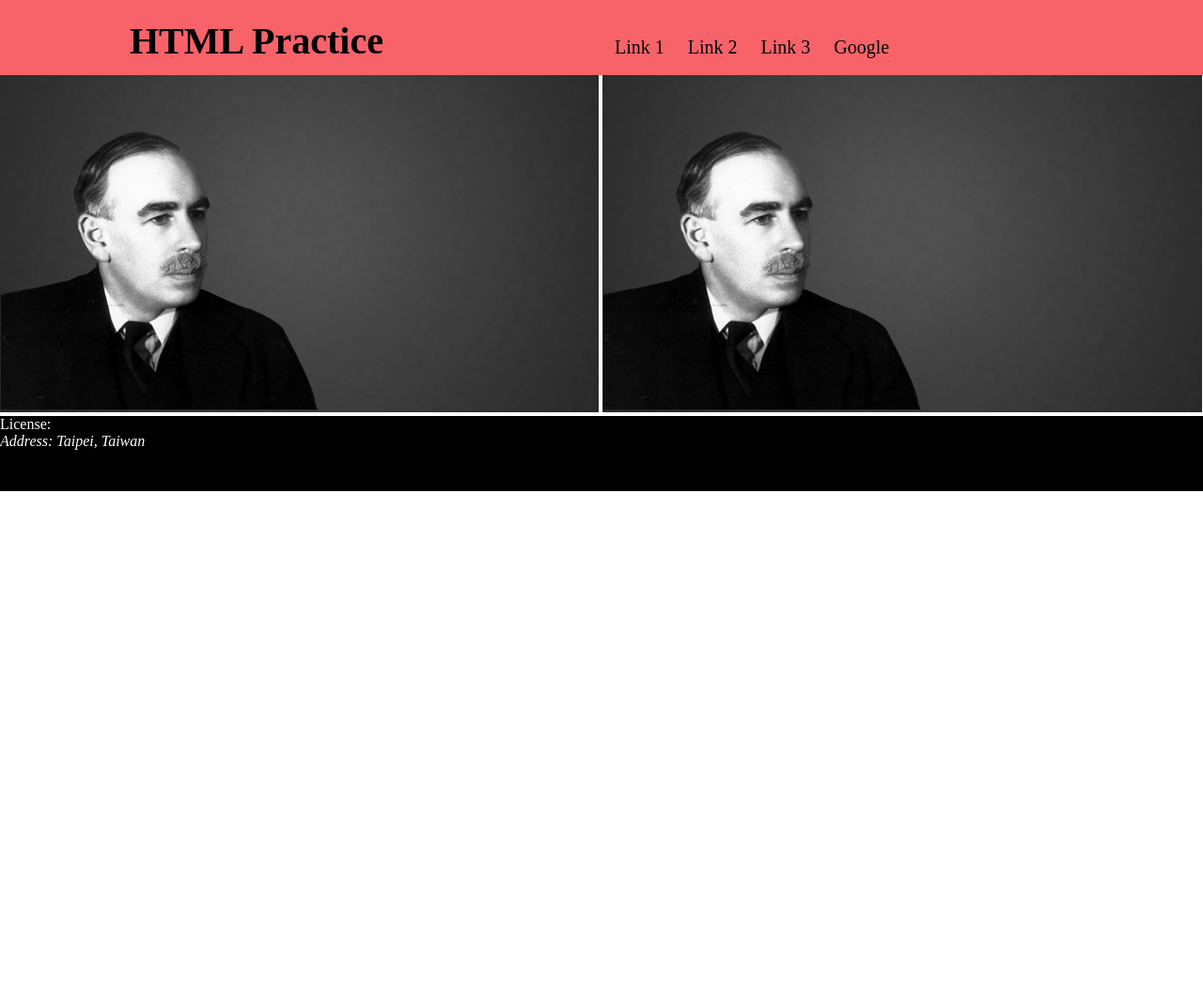
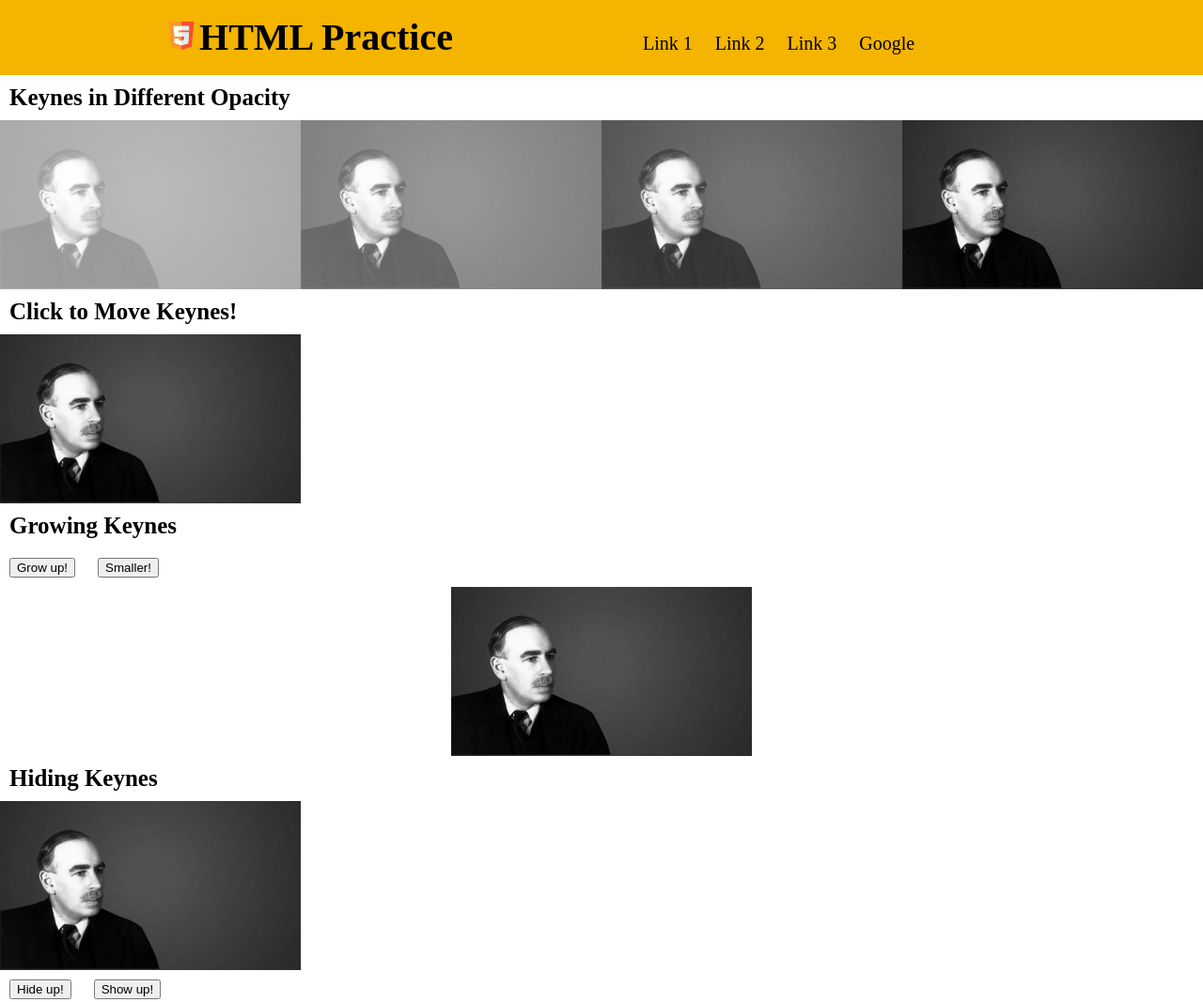
Before and after one commit to Jamison-Chen/jamison-chen.github.io, a plain HTML site: page page2.html in a window 1280 px wide. Shown: the top 1067 px of the page at 94% size. Before the commit the page ends 800 px from the top, so only its background shows below. Drawn offline with Linux system fonts and the light colour scheme.

Commit message:
edit at home

```diff
--- a/css/forIndex.css
+++ b/css/forIndex.css
@@ -6,7 +6,38 @@ body{
 }
 header{
 	height:80px;
-	background-color:#F76369;
+	background-color:#F4B400;
+}
+header>div{
+	height: 60px;
+	width: 50%;
+	margin-top: auto;
+	margin-bottom: auto;
+	margin-left: 10px;
+	margin-right: 10px;
+	text-align: center;
+	line-height: 80px;
+	display:inline-block;
+}
+#webName{
+	font-weight: 600;
+	color: #000000;
+	font-size:40px;
+}
+header>nav{
+	height: 40px;
+	margin-top: 10px;
+	margin-left: 10px;
+	margin-bottom: 10px;
+	margin-right: 10px;
+	display:inline-block;
+}
+header>nav>a{
+	font-weight: 100;
+	color: #000000;
+	font-size:20px;
+	margin-left: 10px;
+	margin-right: 10px;
 }
 main{
 	margin-left: 10px;
@@ -14,18 +45,18 @@ main{
 }
 main>h3{
 	font-size:25px;
-}
-header a{
-	color: #000;
+	margin-top: 0px;
+	margin-bottom: 0px;
+	margin-left: 0px;
+	margin-right: 0px;
+	padding-top: 10px;
+	padding-bottom: 10px;
 }
 a{
 	text-decoration: none;
 }
-a:hover{
-	animation-name: linkHoverAnimation;
-	animation-duration: 0.25s;
+footer{
+	height:80px;
+	background-color:#000000;
+	color:white;
 }
-@keyframes linkHoverAnimation{
-	from {color:#000;}
-	to {color:#FFF;}
-}
--- a/css/forPage1.css
+++ b/css/forPage1.css
@@ -6,7 +6,38 @@ body{
 }
 header{
 	height:80px;
-	background-color:#F7DCF0;
+	background-color:#F4B400;
+}
+header>div{
+	height: 60px;
+	width: 50%;
+	margin-top: auto;
+	margin-bottom: auto;
+	margin-left: 10px;
+	margin-right: 10px;
+	text-align: center;
+	line-height: 80px;
+	display:inline-block;
+}
+#webName{
+	font-weight: 600;
+	color: #000000;
+	font-size:40px;
+}
+header>nav{
+	height: 40px;
+	margin-top: 10px;
+	margin-left: 10px;
+	margin-bottom: 10px;
+	margin-right: 10px;
+	display:inline-block;
+}
+header>nav>a{
+	font-weight: 100;
+	color: #000000;
+	font-size:20px;
+	margin-left: 10px;
+	margin-right: 10px;
 }
 main{
 	margin-left: 10px;
@@ -14,20 +45,12 @@ main{
 }
 main>h3{
 	font-size:25px;
-}
-header a{
-	color: #000;
-	margin-top: 40px;
-	margin-left: 10px;
+	margin-top: 0px;
 	margin-bottom: 0px;
-	margin-right: 10px;
-}
-header b{
-	 font-size:40px;
-	 margin-top: 20px;
-	 margin-left: 10%;
-	 margin-right: 10%;
-	 display:inline-block
+	margin-left: 0px;
+	margin-right: 0px;
+	padding-top: 10px;
+	padding-bottom: 10px;
 }
 a{
 	text-decoration: none;
@@ -109,3 +132,10 @@ a{
 #canvas001{
 	width:100%;
 }
+footer{
+	height:80px;
+	background-color:#000000;
+	color:white;
+	line-height:40px;
+	margin: auto;
+}
--- a/css/forPage2.css
+++ b/css/forPage2.css
@@ -6,109 +6,68 @@ body{
 }
 header{
 	height:80px;
-	background-color:#F7DCF0;
+	background-color:#F4B400;
+}
+header>div{
+	height: 60px;
+	width: 50%;
+	margin-top: auto;
+	margin-bottom: auto;
+	margin-left: 10px;
+	margin-right: 10px;
+	text-align: center;
+	line-height: 80px;
+	display:inline-block;
+}
+#webName{
+	font-weight: 600;
+	color: #000000;
+	font-size:40px;
+}
+header>nav{
+	height: 40px;
+	margin-top: 10px;
+	margin-left: 10px;
+	margin-bottom: 10px;
+	margin-right: 10px;
+	display:inline-block;
+}
+header>nav>a{
+	font-weight: 100;
+	color: #000000;
+	font-size:20px;
+	margin-left: 10px;
+	margin-right: 10px;
 }
 main{
-
 }
 main>h3{
 	font-size:25px;
-}
-header a{
-	color: #000;
-	margin-top: 40px;
+	margin-top: 0px;
+	margin-bottom: 0px;
 	margin-left: 10px;
-	margin-bottom: 0px;
 	margin-right: 10px;
-}
-header b{
-	 font-size:40px;
-	 margin-top: 20px;
-	 margin-left: 10%;
-	 margin-right: 10%;
-	 display:inline-block
+	padding-top: 10px;
+	padding-bottom: 10px;
 }
 a{
 	text-decoration: none;
 }
 .KeynesPic{
-	width:49.8%;
+	width:25%;
 	display: inline-block;
+	margin: 0px;
 }
-@keyframes squareMove{
-	0% {
-		margin-top: 150px;
-		margin-bottom: 250px;
-		margin-left:100px;
-		margin-right:200px;
-		background-color: #4285F4;
-	}
-	25% {
-		margin-top: 250px;
-		margin-bottom: 150px;
-		margin-left:100px;
-		margin-right:200px;
-		background-color: #DB4437;
-	}
-	50% {
-		margin-top: 250px;
-		margin-bottom: 150px;
-		margin-left:200px;
-		margin-right:100px;
-		background-color: #F4B400;
-	}
-	75% {
-		margin-top: 150px;
-		margin-bottom: 250px;
-		margin-left:200px;
-		margin-right:100px;
-		background-color: #0F9D58;
-	}
-	100% {
-		margin-top: 150px;
-		margin-bottom: 250px;
-		margin-left:100px;
-		margin-right:200px;
-		background-color: #4285F4;
-	}
+.imageContainer{
+	font-size: 0px;
 }
-.autoSquare{
-	width: 100px;
-	height: 100px;
-	margin-top: 150px;
-	margin-bottom: 250px;
-	margin-left:100px;
-	margin-right:200px;
-	background-color: #4285F4;
-	animation-name: squareMove;
-	animation-iteration-count: infinite;
+.button{
+	margin: 10px;
 }
-#sq001{
-	animation-duration: 4s;
+footer{
+	height:80px;
+	background-color:#000000;
+	color:white;
+	line-height:40px;
+	margin: auto;
 }
-#sq002{
-	animation-duration: 2s;
-}
-#sq003{
-	animation-duration: 8s;
-}
-.squareContainer{
-	 display:inline-block;
-	 width: 33%;
-}
-.playSquare{
-	width: 100px;
-	height: 20px;
-	background-color:#4285F4;
-	transition: all 1s;
-	transition-timing-function: ease-out;
-}
-.playSquare:hover{
-	background-color: #DB4437;
-	border-top: 1px;
-	width: 400px;
-	height: 20px;
-}
-#canvas001{
-	width:100%;
-}
--- a/js/forPage2.js
+++ b/js/forPage2.js
@@ -0,0 +1,54 @@
+$(document).ready(function(){
+	$("#kPic01").css("opacity", 0.4);
+	$("#kPic02").css("opacity", 0.6);
+	$("#kPic03").css("opacity", 0.8);
+	$("#kPic04").css("opacity", 1);
+	$("#kPic01").hover(
+		function(){
+			$("#kPic01").css("opacity", "1");
+		},function(){
+			$("#kPic01").css("opacity", "0.4");
+		});
+	$("#kPic02").hover(function(){
+		$("#kPic02").css("opacity", "1");
+	},function(){
+		$("#kPic02").css("opacity", "0.6");
+	});
+	$("#kPic03").hover(function(){
+		$("#kPic03").css("opacity", "1");
+	},function(){
+		$("#kPic03").css("opacity", "0.8");
+	});
+});
+$(document).ready(function(){
+	$("#kPic05").click(function(){
+		$("#kPic05").animate({
+			"margin-left": "75%"
+		}, 500, "linear");
+		$("#kPic05").animate({
+			"margin-left": "0%"
+		}, 1000);
+	});
+});
+$(document).ready(function(){
+	if($("#kPic06").css("width","25%")){
+		$("#feedKeynes").click(function(){
+			$("#kPic06").animate({
+				"width": "+=3%"
+			}, 100)
+		});
+	};
+	$("#starveKeynes").click(function(){
+		$("#kPic06").animate({
+			"width": "-=3%"
+		}, 100)
+	});
+});
+$(document).ready(function(){
+	$("#hideKeynes").click(function(){
+		$("#kPic07").hide("slow");
+	});
+	$("#showKeynes").click(function(){
+		$("#kPic07").show("slow");
+	});
+});
--- a/page2.html
+++ b/page2.html
@@ -4,13 +4,16 @@
 		<meta charset="UTF-8">
 		<title>Jamison</title>
 		<script type="text/javascript" src="jquery-3.5.1.js"></script>
-		<link href="./js/forPage2.js" rel="stylesheet" type="text/js">
+		<script src="./js/forPage2.js"></script>
 		<link href="./css/forPage2.css" rel="stylesheet" type="text/css">
 	</head>
 	<body>
-		<header style="height:80px;background-color:#F76369">
-			<b style="font-size:40px;width:30%;display:inline-block"><a href="index.html">HTML Practice</a></b>
-			<nav style="font-size:20px;display:inline-block">
+		<header>
+			<div>
+				<img src="./images/html5.svg" style="height:50%" alt="This is logo."/>
+				<a href="index.html" id="webName">HTML Practice</a>
+			</div>
+			<nav>
 				<a href="page1.html">Link 1</a>
 				<a href="page2.html">Link 2</a>
 				<a href="page3.html">Link 3</a>
@@ -18,12 +21,31 @@
 			</nav>
 		</header>
 		<main>
-			<div>
-				<img src="./images/Keynes.jpg" class="KeynesPic"/>
-				<img src="./images/Keynes.jpg" class="KeynesPic"/>
+			<h3>Keynes in Different Opacity</h3>
+			<div class="imageContainer">
+				<img src="./images/Keynes.jpg" class="KeynesPic" id="kPic01"/>
+				<img src="./images/Keynes.jpg" class="KeynesPic" id="kPic02"/>
+				<img src="./images/Keynes.jpg" class="KeynesPic" id="kPic03"/>
+				<img src="./images/Keynes.jpg" class="KeynesPic" id="kPic04"/>
 			</div>
+			<h3>Click to Move Keynes!</h3>
+			<div class="imageContainer">
+				<img src="./images/Keynes.jpg" class="KeynesPic" id="kPic05"/>
+			</div>
+			<h3>Growing Keynes</h3>
+			<input type="button" name="button" id="feedKeynes" value="Grow up!" class="button"/>
+			<input type="button" name="button" id="starveKeynes" value="Smaller!" class="button"/>
+			<div class="imageContainer">
+				<img src="./images/Keynes.jpg" class="KeynesPic" id="kPic06" style="display:block; margin: auto;" />
+			</div>
+			<h3>Hiding Keynes</h3>
+			<div class="imageContainer">
+				<img src="./images/Keynes.jpg" class="KeynesPic" id="kPic07"/>
+			</div>
+			<input type="button" name="button" id="hideKeynes" value="Hide up!" class="button"/>
+			<input type="button" name="button" id="showKeynes" value="Show up!" class="button"/>
 		</main>
-		<footer style="height:80px;background-color:#000000; color:white">
+		<footer>
 			License:<br/>
 			<address>Address: Taipei, Taiwan</address>
 		</footer>
```
Also changed, not shown: index.html (+12 -15 lines), page1.html (+6 -3 lines).
